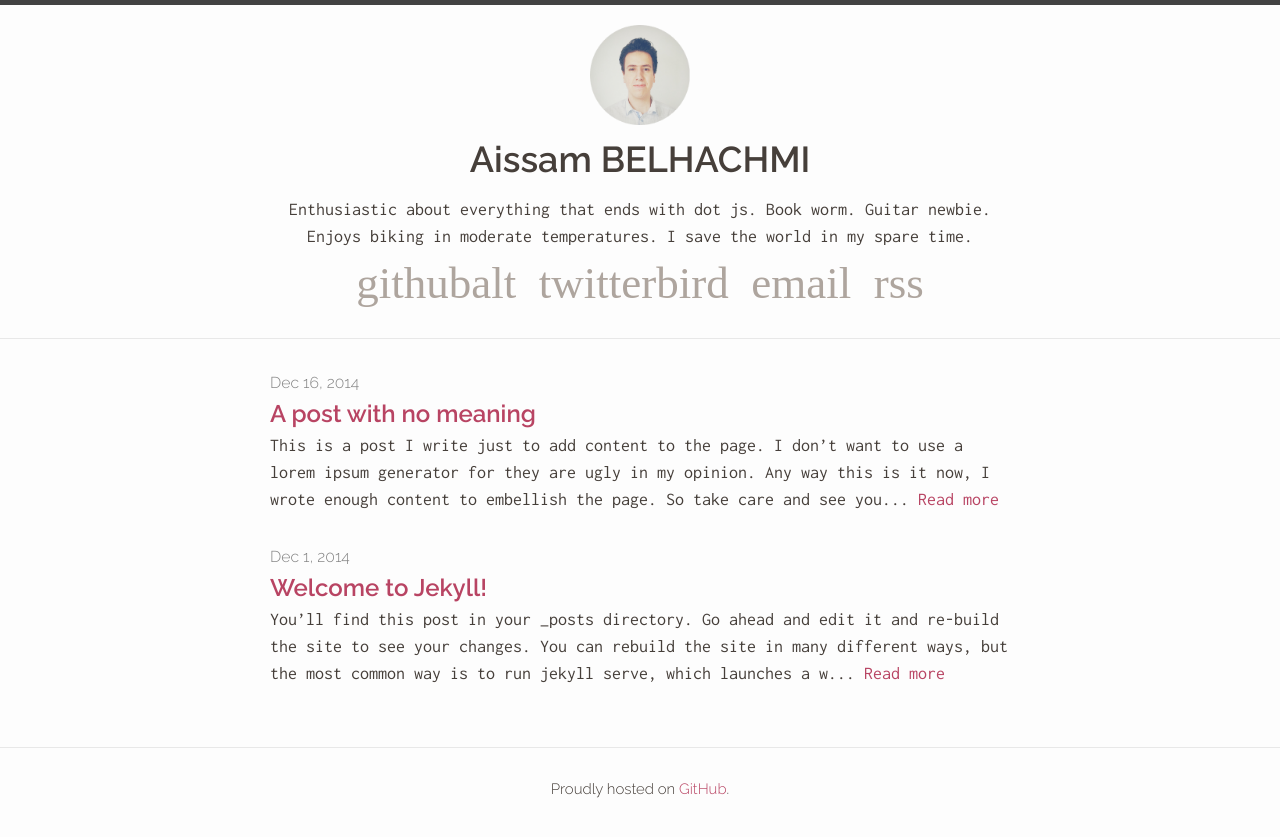
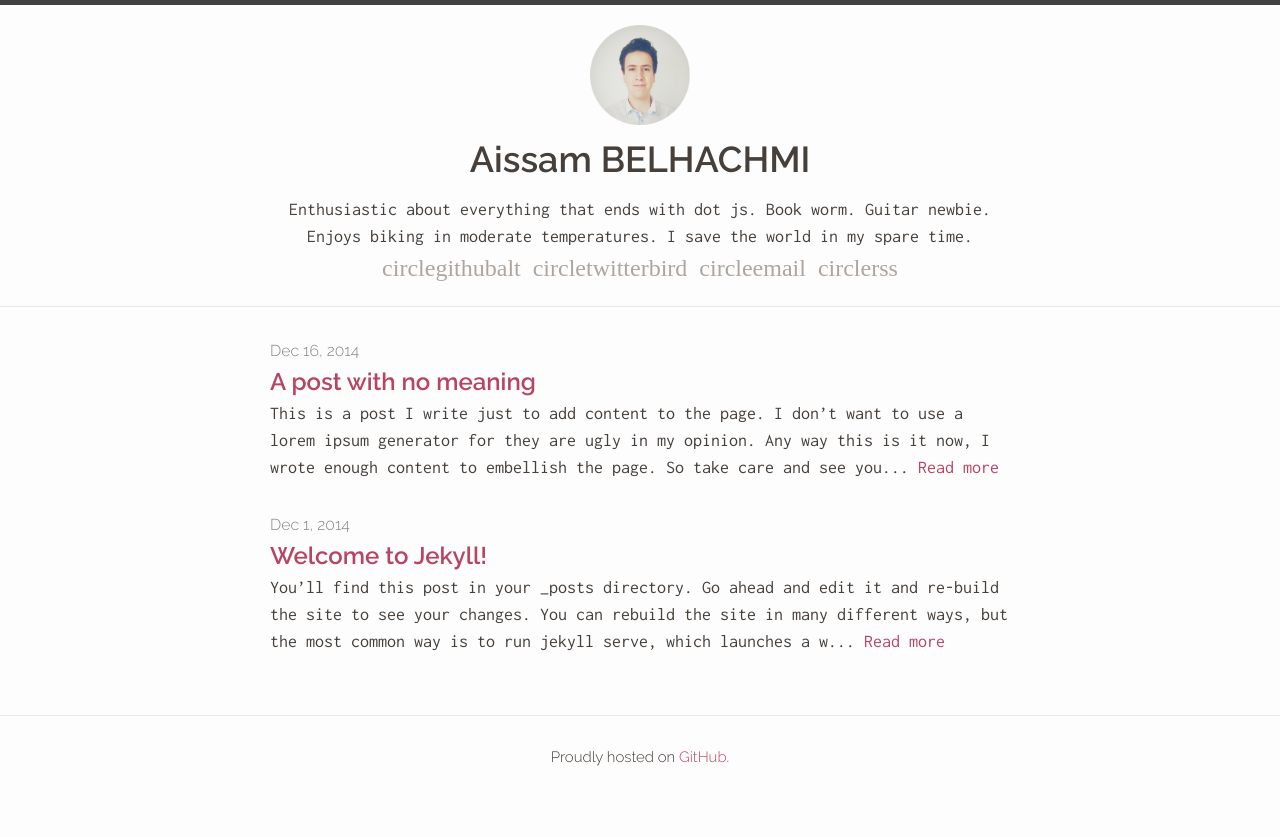
Before and after one commit to Edmeral/Edmeral.github.io, a Jekyll site: the page built from index.html, in a window 1280 px wide. Shown: the top 837 px of the page. Built offline with Jekyll 4.4.1, drawn with Linux system fonts in a browser that asks for light colours; some web fonts are replaced; Markdown is read by kramdown in place of the engine named in the settings.

Commit message:
Back to circle social icons
This reverts commit 8062dbfc19fe6a48fdcd3975cb0bfb3d352b1c5b.

```diff
--- a/_includes/header.html
+++ b/_includes/header.html
@@ -7,10 +7,10 @@
     <a href="/"><h1>{{ site.title }}</h1></a>
     <p>{{ site.description }}</p>
     <div class="social-header">
-      <a href="https://github.com/Edmeral/"><span class='symbol'>githubalt</span></a>
-      <a href="https://twitter.com/edmeral"><span class='symbol'>twitterbird</span></a>
-      <a href="mailto:edmeral.aissam@gmail.com"><span class='symbol'>email</span></a>
-      <a href="{{ "/feed.xml" | prepend: site.baseurl }}"><span class="symbol">rss</span></a>
+      <a href="https://github.com/Edmeral/"><span class='symbol'>circlegithubalt</span></a>
+      <a href="https://twitter.com/edmeral"><span class='symbol'>circletwitterbird</span></a>
+      <a href="mailto:edmeral.aissam@gmail.com"><span class='symbol'>circleemail</span></a>
+      <a href="{{ "/feed.xml" | prepend: site.baseurl }}"><span class="symbol">circlerss</span></a>
     </div>
 
 
--- a/_sass/_layout.scss
+++ b/_sass/_layout.scss
@@ -114,7 +114,7 @@
 }
 
 .social-header {
-    font-size: 45px;
+    font-size: 24px;
     text-align: center;
 
     a {
```
Also changed, not shown: css/main.css.
